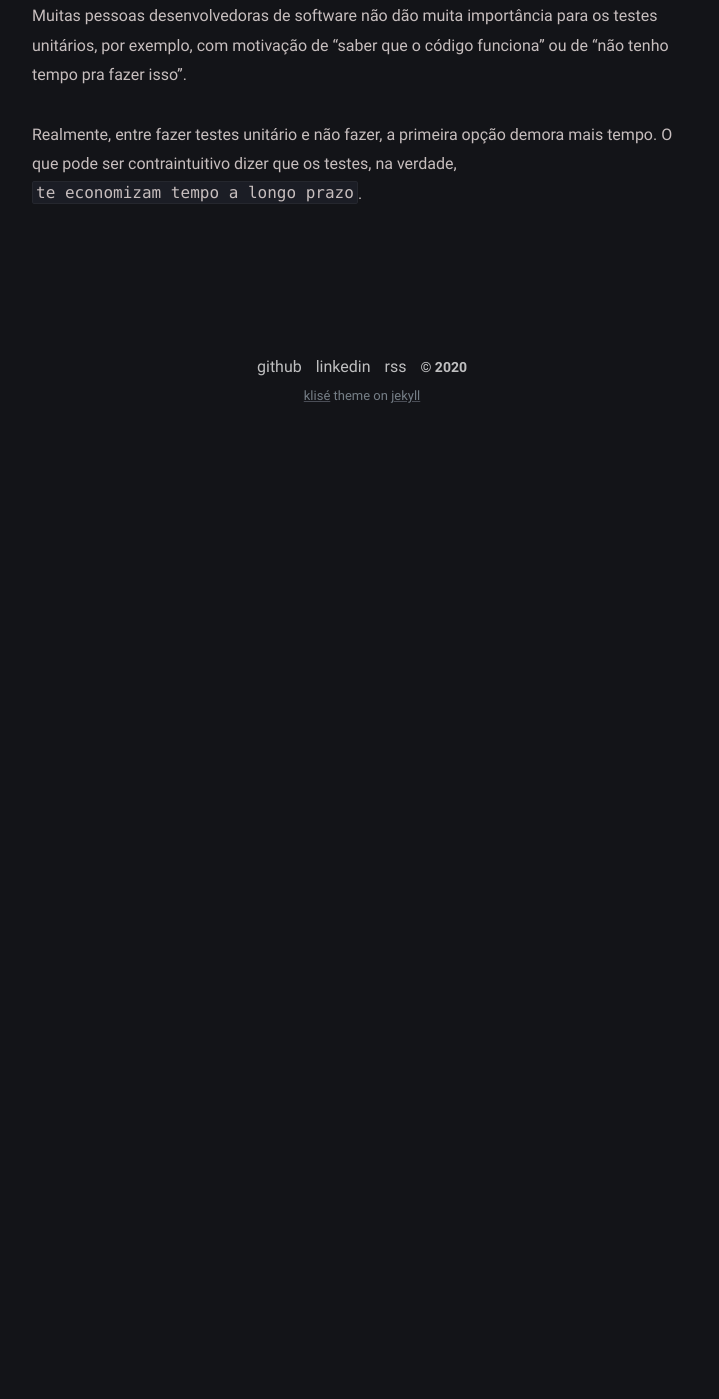
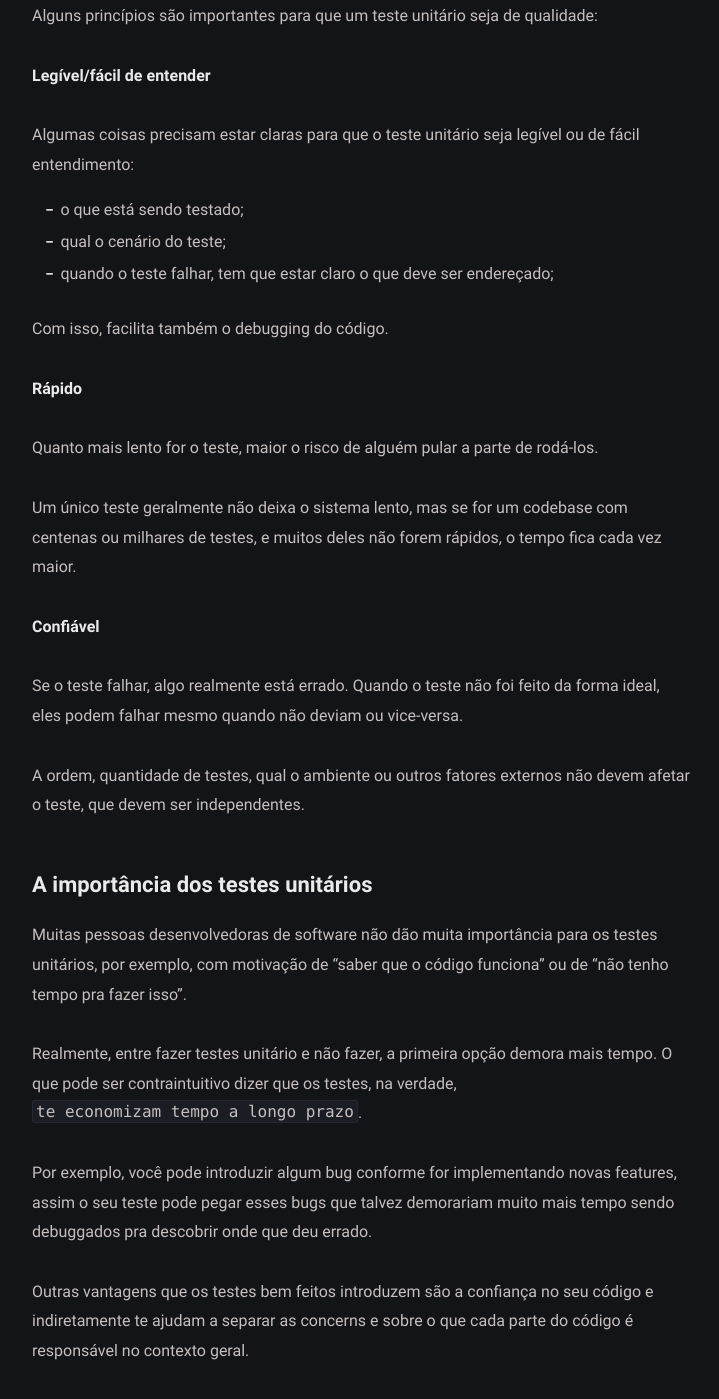
Before and after one commit to aotakeda/blog, a Jekyll site: the page built from testes-unitario-integracao-funcional/2020-11-05-o-que-sao-testes-unitarios-integracao-funcionais.md, in a window 1280 px wide and 1400 px high, scrolled down 1327 px. Shown: the whole window, without its empty margins (278-997 px from the left). Built offline with Jekyll 4.4.1, drawn with Linux system fonts in a browser that asks for light colours; before the commit the page ends 1767 px from its top, so only the background shows below that; some of the changed text lies outside the part shown.

Commit message:
finish unit test post

```diff
--- a/testes-unitario-integracao-funcional/2020-11-05-o-que-sao-testes-unitarios-integracao-funcionais.md
+++ b/testes-unitario-integracao-funcional/2020-11-05-o-que-sao-testes-unitarios-integracao-funcionais.md
@@ -1,5 +1,5 @@
 ---
-title: O que são e qual a importância de testes unitárioS?
+title: O que são e qual a importância de testes unitários?
 date: 2020-11-05 08:11:47 -03:00
 description: O que são, como fazer e qual a importância de testes unitários.
 ---
@@ -29,8 +29,38 @@ Se o que for testado produzir resultados ou o estado for correto, o tipo de test
 
 Se o que for testado é a invocação dos métodos corretos, o tipo de teste unitário é `baseado em interações`.
 
+## Princípios de um bom teste unitário
+
+Alguns princípios são importantes para que um teste unitário seja de qualidade:
+
+**Legível/fácil de entender**
+
+Algumas coisas precisam estar claras para que o teste unitário seja legível ou de fácil entendimento:
+
+- o que está sendo testado;
+- qual o cenário do teste;
+- quando o teste falhar, tem que estar claro o que deve ser endereçado;
+
+Com isso, facilita também o debugging do código.
+
+**Rápido**
+
+Quanto mais lento for o teste, maior o risco de alguém pular a parte de rodá-los.
+
+Um único teste geralmente não deixa o sistema lento, mas se for um codebase com centenas ou milhares de testes, e muitos deles não forem rápidos, o tempo fica cada vez maior.
+
+**Confiável**
+
+Se o teste falhar, algo realmente está errado. Quando o teste não foi feito da forma ideal, eles podem falhar mesmo quando não deviam ou vice-versa.
+
+A ordem, quantidade de testes, qual o ambiente ou outros fatores externos não devem afetar o teste, que devem ser independentes.
+
 ## A importância dos testes unitários
 
 Muitas pessoas desenvolvedoras de software não dão muita importância para os testes unitários, por exemplo, com motivação de "saber que o código funciona" ou de "não tenho tempo pra fazer isso".
 
 Realmente, entre fazer testes unitário e não fazer, a primeira opção demora mais tempo. O que pode ser contraintuitivo dizer que os testes, na verdade, `te economizam tempo a longo prazo`.
+
+Por exemplo, você pode introduzir algum bug conforme for implementando novas features, assim o seu teste pode pegar esses bugs que talvez demorariam muito mais tempo sendo debuggados pra descobrir onde que deu errado.
+
+Outras vantagens que os testes bem feitos introduzem são a confiança no seu código e indiretamente te ajudam a separar as concerns e sobre o que cada parte do código é responsável no contexto geral.
```
